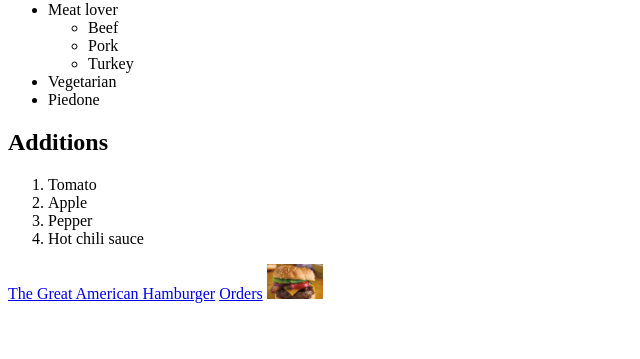
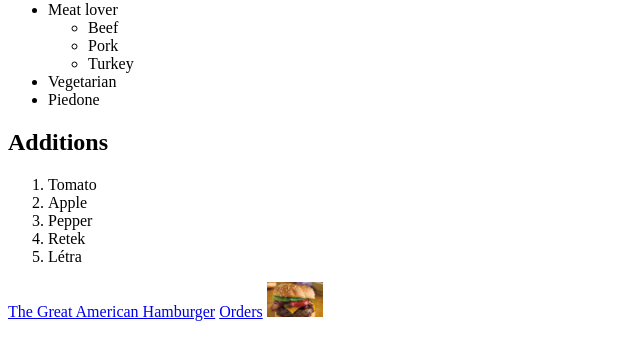
Before and after one commit to bosendorfair/bosendorfair.github.io, a plain HTML site: page index.html in a window 1280 px wide. Shown: the part 167-526 px from the top of the page, without its empty margins (0-640 px from the left). Drawn offline with Linux system fonts and the light colour scheme.

Commit message:
Update index.html

```diff
--- a/index.html
+++ b/index.html
@@ -41,7 +41,9 @@
         <li>Tomato</li>
         <li>Apple</li>
         <li>Pepper</li>
-        <li>Hot chili sauce</li>
+        <li>Retek</li>
+        <li>Létra</li>
+
 
     </ol>
 
```
